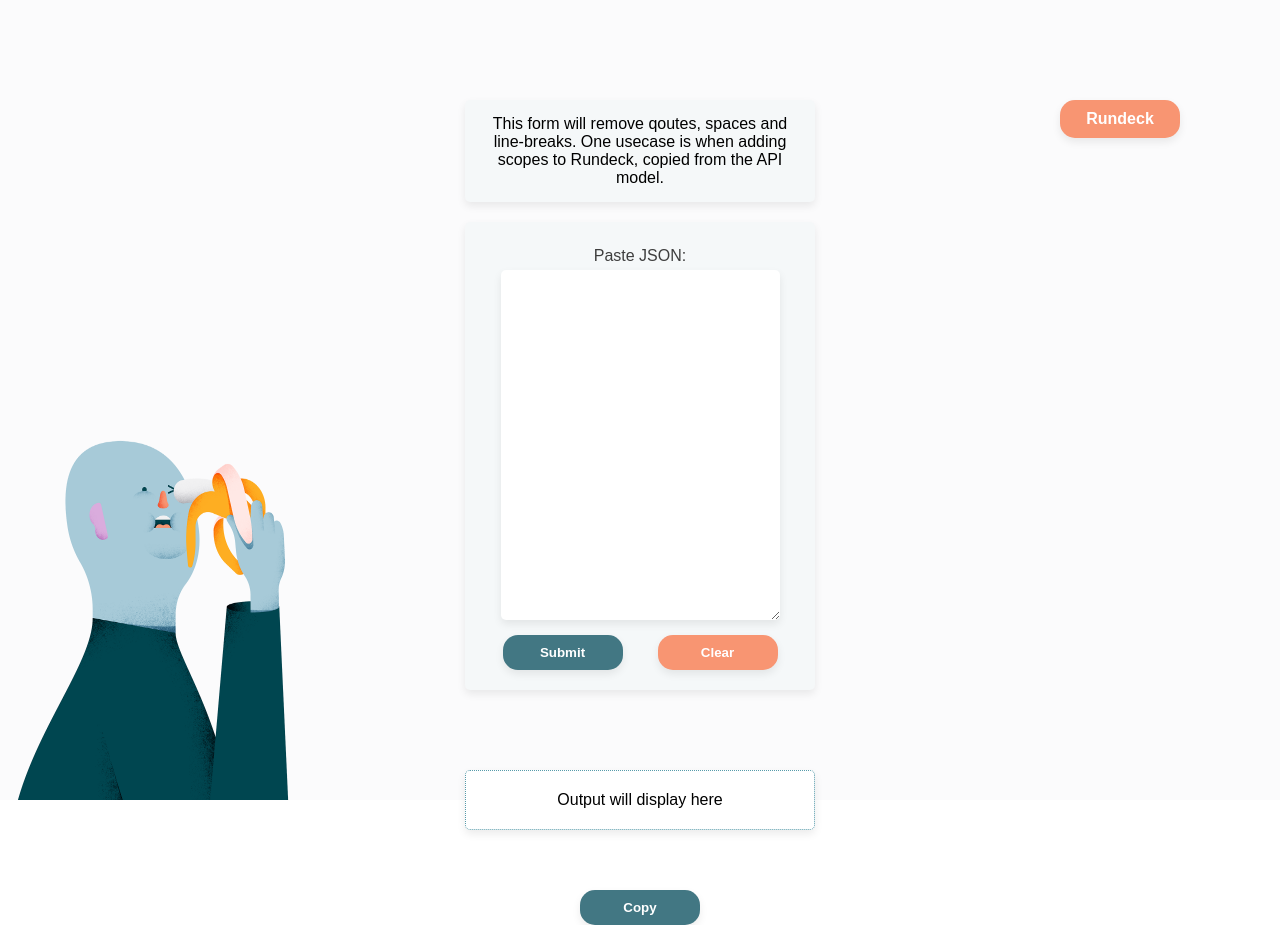
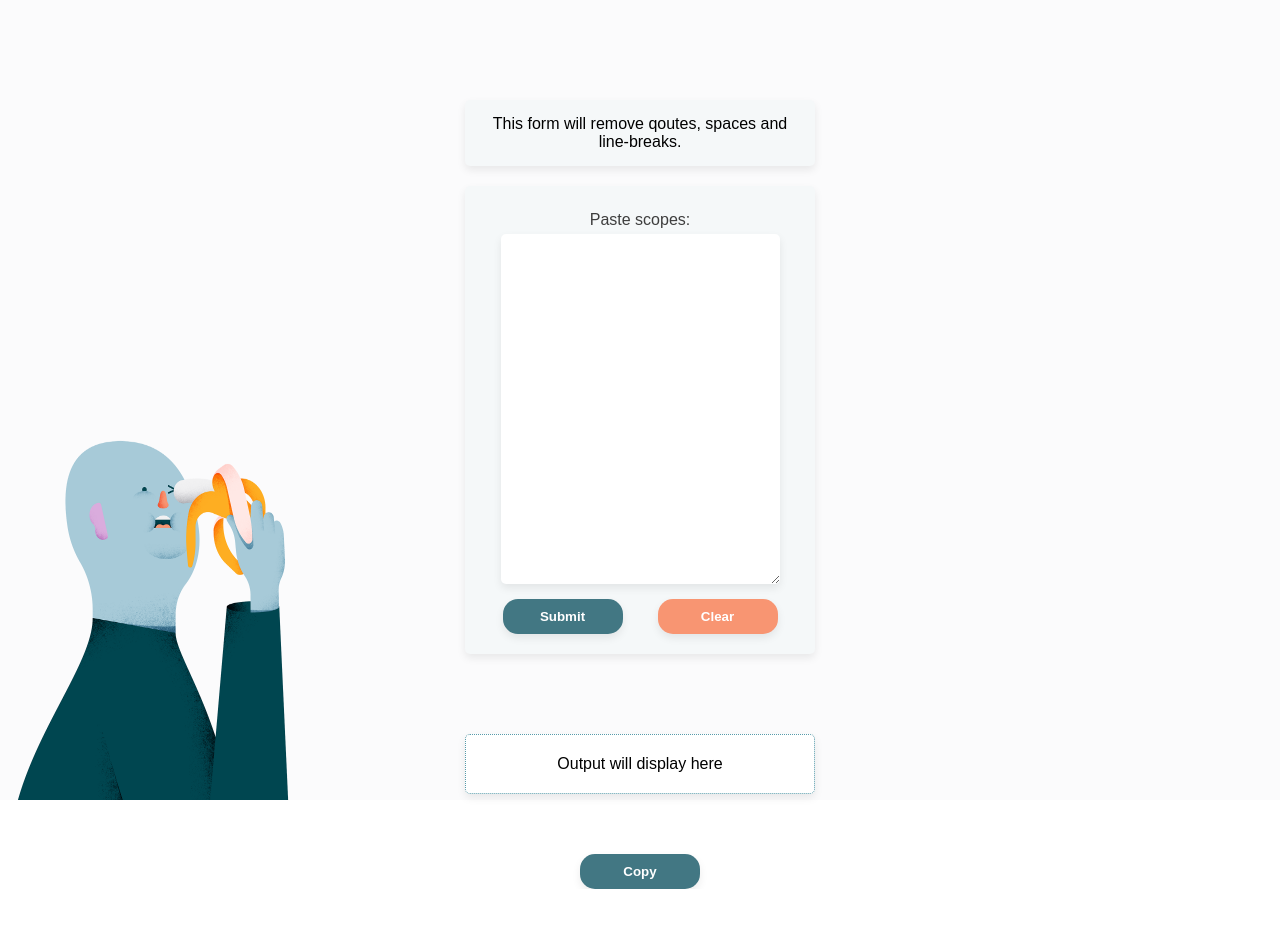
Before and after one commit to bjornCarell/format-scopes, a website built with webpack: page src/index.html in a window 1280 px wide. After the commit the page ends 889 px from the top, so only its background shows below. Built offline with nearby package versions, Linux system fonts and the light colour scheme; files whose address does not match are found by name.

Commit message:
remove rundeck html link, style form output end form textarea

```diff
--- a/src/index.html
+++ b/src/index.html
@@ -10,11 +10,10 @@
     <div id="app">
         <div class="form-content">
             <div class="paragraphs">
-                <p>This form will remove qoutes, spaces and line-breaks.
-                    One usecase is when adding scopes to Rundeck, copied from the API model.</p>
+                <p>This form will remove qoutes, spaces and line-breaks.</p>
             </div>
             <form id="form">
-            <label class="label">Paste JSON:</label>
+            <label class="label">Paste scopes:</label>
               <textarea rows="20" id="input" class="textarea"></textarea>
               <div class="form-actions">
                 <input id="submit" class="block button standard" type="button" value="Submit">
@@ -26,13 +25,6 @@
             <div id="output" class="">Output will display here</div>
              <button id="copy" class="button standard">Copy</button>
         </div>
-        <div class="rundeck-link button clear">
-            <a
-            href="https://back-office.oxford-production.tink.network"
-            target="_blank">
-            Rundeck
-            </a>
-        </div>
     </div>
     <script src="bundle.js"></script>
 </body>
--- a/src/styles/form-output.css
+++ b/src/styles/form-output.css
@@ -7,7 +7,9 @@
     box-shadow: var(--box-shadow);
     margin: var(--xxl-space) var(--s-space);
     min-width: 35rem;
+    max-width: 50rem;
     padding: var(--m-space) var(--s-space);
     text-align: center;
+    word-wrap: break-word;
     z-index: 999;
 }
--- a/src/styles/form.css
+++ b/src/styles/form.css
@@ -34,7 +34,7 @@
     height: 35rem;
     margin-bottom: var(--s-space);
     width: 90%;
-    padding: 2px 1rem;
+    padding: 1rem 2rem;
     transition: var(--transition);
 }
 
```
